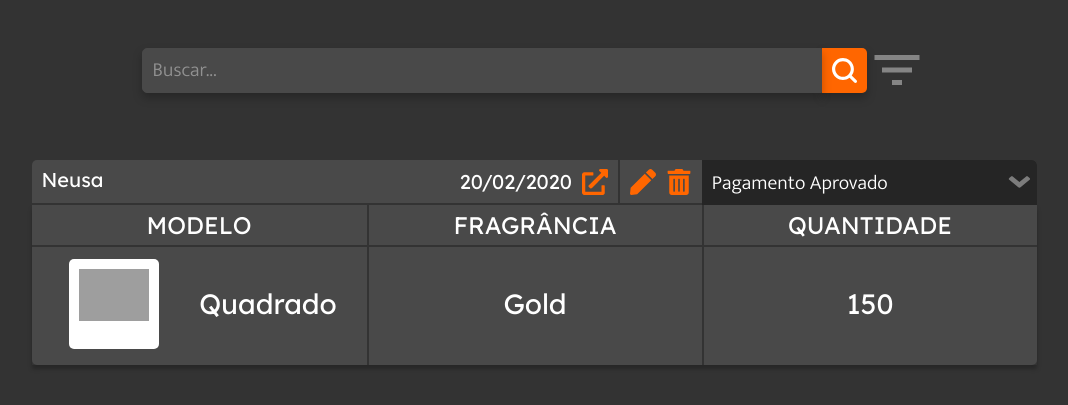
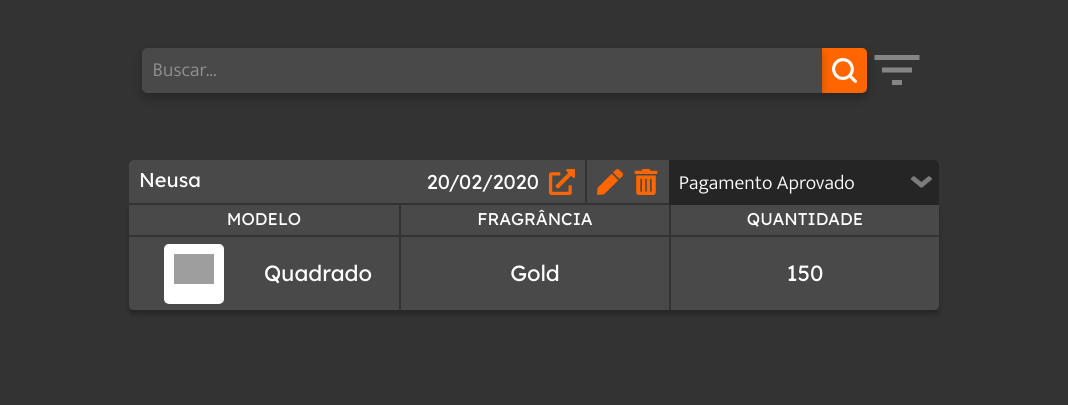
Before and after one commit to thayM/TCC_Amazing-Custom, a PHP site: page /Admin/appAdmin/home.php in a window 1280 px wide. Shown: the part 85-490 px from the top of the page, without its empty margins (106-1174 px from the left). Run offline with PHP 8.4, Linux system fonts and the light colour scheme; some libraries are stand-ins or nearby versions; grey boxes are pictures that could not be loaded.

Commit message:
Update css home page card Admin

```diff
--- a/Admin/assets/css/style_home.css
+++ b/Admin/assets/css/style_home.css
@@ -118,7 +118,7 @@
   background-color: var(--first-grayscale);
   padding: 0 10px;
   height: 45px;
-  width: 383px;
+  width: 320px;
   border-radius: 0 5px 0 0;
   cursor: pointer;
   box-shadow: none;
--- a/assets/css/style_rastreamento.css
+++ b/assets/css/style_rastreamento.css
@@ -1,5 +1,6 @@
 .card-pedidos{
     margin-top: 60px;
+    width: 810px;
 }
 
 .nomeClie{
@@ -25,7 +26,7 @@
 .status{
     background-color: var(--first-grayscale);
     padding: 0 10px;
-    width: 336px;
+    width: 270px;
     display: flex;
     align-items: center;
     border-radius: 0 5px 0 0;
@@ -40,7 +41,7 @@
 .card-body{
     display: flex;
     width: 100%;
-    min-height: 160px;
+    min-height: 75px;
     justify-content: space-between;
     padding: 0;
     box-shadow: 0px 4px 4px rgba(0, 0, 0, 0.25);
@@ -71,16 +72,16 @@
 
 .card-title{
     color: var(--light-color);
-    width: 335px;
+    width: 270px;
     background-color: var(--second-grayscale);
     margin: 0;
     text-align: center;
 }
 
 .card-title h3{
-    height: 40px;
+    height: 30px;
     line-height: 1.7;
-    font-size: 1.5rem;
+    font-size: 17px;
     margin: 0;
 }
 
@@ -103,22 +104,22 @@
 
 .card-text{
     color: var(--light-color);
-    font-size: 28px;
+    font-size: 22px;
 }
 
 .cardInfo{
     display: flex;
     justify-content: center;
     align-items: center;
-    min-height: 115px;
+    height:  75px;
     border-top:  2px solid var(--background-color);
 }
 
 .imgModelo{
     border-radius: 5px;
     padding: 10px;
-    height: 90px;
-    width: 90px;
+    height: 60px;
+    width: 60px;
     margin: 8px 40px 8px 8px;
     background-color: #ffff;
 }
```
